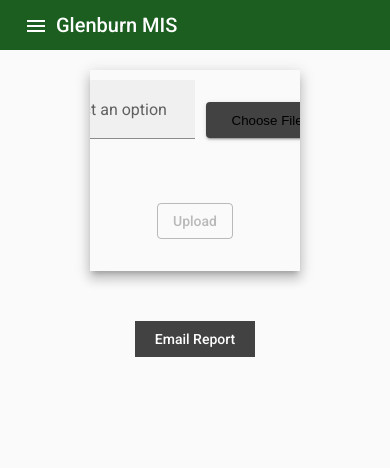
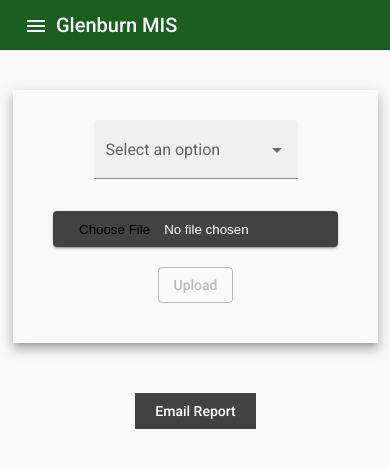
Before and after one commit to sidhant237/GlenMIS-FrontEnd, an Angular app: page /upload-csv in a window 390 px wide. Shown: the top 468 px of the page. Built offline with nearby package versions, Linux system fonts and the light colour scheme.

Commit message:
upload component made responsive

```diff
--- a/src/app/shared/spinner/spinner.component.css
+++ b/src/app/shared/spinner/spinner.component.css
@@ -15,7 +15,7 @@
     width: 7px;
     height: 7px;
     border-radius: 50%;
-    background: green;
+    background: #c2c2c2;
     margin: -4px 0 0 -4px;
   }
   .lds-roller div:nth-child(1) {
--- a/src/app/upload-file/upload-file.component.css
+++ b/src/app/upload-file/upload-file.component.css
@@ -8,6 +8,21 @@ button {
     display: flex;
     flex-direction: column;
     justify-content: center;
+    align-items: center;
+}
+
+.upload-wrap {
+    margin-top: 20px;
+    padding: 30px;
+    display: flex;
+    flex-direction: column;
+    justify-content: center;
+    align-items: center;
+}
+
+.upload-controls {
+    display: flex;
+    justify-content: space-between;
     align-items: center;
 }
 
@@ -40,3 +55,13 @@ input[type=file]::-webkit-file-upload-button {
     padding: 0px 20px;
     border-radius: 0;
 }
+
+@media(max-width: 550px) {
+
+    .container {
+        width: 90%;
+    }
+    .upload-controls {
+        flex-direction: column;
+    }
+}
--- a/src/app/upload-file/upload-file.component.html
+++ b/src/app/upload-file/upload-file.component.html
@@ -1,6 +1,6 @@
 <div class="container">
-    <mat-grid-list class="mat-elevation-z8" cols="2" rowHeight="100px">
-        <mat-grid-tile>
+    <div class="upload-wrap mat-elevation-z8">
+        <div class="upload-controls">
             <mat-form-field appearance="fill">
                 <mat-label>Select an option</mat-label>
                 <mat-select [(value)]="database">
@@ -8,21 +8,20 @@
                     <mat-option value="TMEntry">TMEntry</mat-option>
                 </mat-select>
             </mat-form-field>
-        </mat-grid-tile>
-        <mat-grid-tile>
+
             <div matRipple>
                 <button mat-raised-button color="accent">
                     <input class="file-input" type="file" id="file" (change)="handleFileInput($event.target.files)">
                 </button>
             </div>
-        </mat-grid-tile>
-        <mat-grid-tile colspan="2" *ngIf="!isUploading">
+        </div>
+        <div class="upload-button-wrap" *ngIf="!isUploading">
             <button mat-stroked-button color="accent" (click)="uploadFileToServer()" [disabled]="!database">Upload</button>
-        </mat-grid-tile>
-        <mat-grid-tile colspan="2" *ngIf="isUploading">
-            <mat-progress-bar mode="indeterminate"></mat-progress-bar>
-        </mat-grid-tile>
-    </mat-grid-list>
+        </div>
+        <div class="loader" *ngIf="isUploading">
+            <app-spinner></app-spinner>
+        </div>
+    </div>
         <button mat-flat-button color="accent" (click)="emailReportHandler()" *ngIf="!isMailSending">Email Report</button>
     <div class="email-controller" *ngIf="isMailSending">
         <app-spinner></app-spinner>
```
